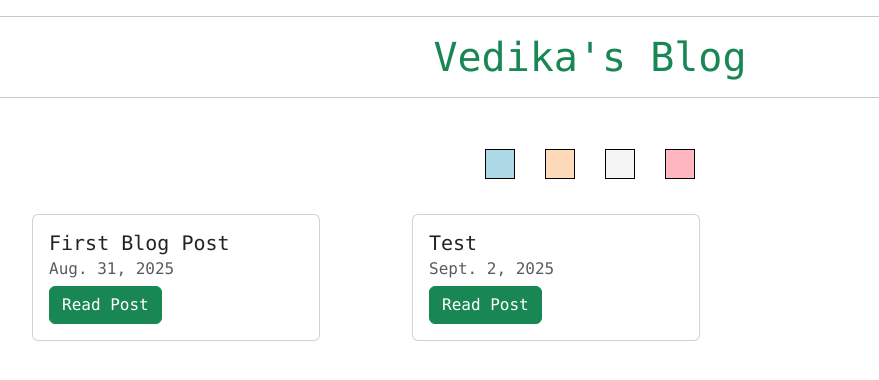
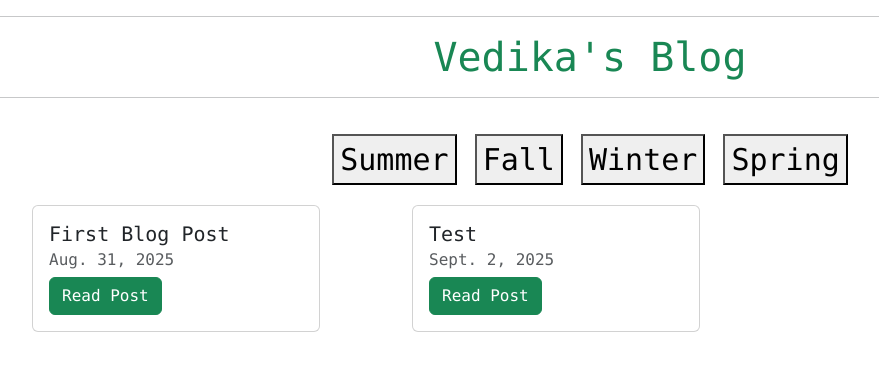
Before and after one commit to VC-create/gratitude, a Django app: page / in a window 1280 px wide. Shown: the top 380 px of the page, without its empty margins (50-929 px from the left). Run offline with Django 5.2, Linux system fonts and the light colour scheme; data comes from the database, SQL or seed files in the repository.

Commit message:
linked the multiple stylesheets!

```diff
--- /dev/null
+++ b/pages/static/fall.css
@@ -0,0 +1,3 @@
+body{
+    background-color:peachpuff;
+}
--- a/pages/static/script.js
+++ b/pages/static/script.js
@@ -1,23 +1,36 @@
-switches = document.getElementsByClassName("swtich");
+function toggleTheme(theme) {
+
+            // Obtain the name of stylesheet
+            // as a parameter and set it
+            // using href attribute.
+            let themeLink = document
+                .getElementById('theme');
+
+            themeLink.href = "/static/" + theme
+        }
+
+
+
+//switches = document.getElementsByClassName("switch");
 
 //loops through switches
-for(i of switches){
+//for(let i of switches){
     //this adds event listener to each of the switches
-    i.addEventListener("click", () => {
-        theme = i.dataset.theme;
-        setTheme(theme)
-    })
-}
+    //i.addEventListener("click", () => {
+        //let theme = i.dataset.theme;
+        //setTheme(theme)
+    //})
+//}
 
-function setTheme(theme){
-    switch(theme){
-        case "summer": document.getElementById("switcher-id").href = "/static/summer.css"
-        return;
-        case "fall": document.getElementById("switcher-id").href = ".static/fall.css"
-        return;
-        case "winter": document.getElementById("switcher-id").href = ".static/winter.css"
-        return;
-        case "spring": document.getElementById("switcher-id").href = ".static/spring.css"
-        return;
-    }
-}
+//function setTheme(theme){
+    //switch(theme){
+        //case "summer": document.getElementById("switcher-id").href = "/static/summer.css";
+        //return;
+        //case "fall": document.getElementById("switcher-id").href = ".static/fall.css"
+        //return;
+        //case "winter": document.getElementById("switcher-id").href = ".static/winter.css"
+        //return;
+        //case "spring": document.getElementById("switcher-id").href = ".static/spring.css"
+        //return;
+    //}
+//}
--- /dev/null
+++ b/pages/static/spring.css
@@ -0,0 +1,3 @@
+body{
+    background-color:lightpink;
+}
--- a/pages/static/style.css
+++ b/pages/static/style.css
@@ -1,10 +1,10 @@
 
-:root{
+/*:root{
     --summer:lightblue;
     --fall:peachpuff;
     --winter:whitesmoke;
     --spring:lightpink;
-}
+}*/
 
 body{
     font-family:monaco;
@@ -17,13 +17,12 @@ header{
     padding:20px;
 }
 
-/*use . for classes and # for ids*/
+/*use . for classes and # for ids
 .theme-switches{
     display:flex;
     justify-content: center;
 }
 
-/*this is what styles those boxes on the screen*/
 .switch{
     height:30px;
     width:30px;
@@ -43,4 +42,4 @@ header{
 }
 #theme4{
     background-color: var(--spring);
-}
+}*/
--- a/pages/static/summer.css
+++ b/pages/static/summer.css
@@ -1,3 +1,3 @@
 body{
-    background-color:blue;
+    background-color:lightblue;
 }
--- /dev/null
+++ b/pages/static/winter.css
@@ -0,0 +1,3 @@
+body{
+    background-color:whitesmoke;
+}
--- a/pages/templates/base.html
+++ b/pages/templates/base.html
@@ -9,9 +9,7 @@
     <!--the next line brings in bootstrap-->
     <link href="https://cdn.jsdelivr.net/npm/bootstrap@5.3.8/dist/css/bootstrap.min.css" rel="stylesheet" integrity="sha384-sRIl4kxILFvY47J16cr9ZwB07vP4J8+LH7qKQnuqkuIAvNWLzeN8tE5YBujZqJLB" crossorigin="anonymous">
     <!--putting it after the bootstrap line will make the css file override the bootstrap-->
-    <!--this next stylesheet is the sylesheet we switch to-->
-    <link rel="stylesheet" id="switcher-id" href="">
-    <link rel="stylesheet" href="{% static 'style.css' %}">
+    <link id="theme" rel="stylesheet" href="{% static 'style.css' %}">
     <script src="{% static 'script.js' %}" defer></script>
   </head>
 
@@ -22,12 +20,18 @@
     <hr>
 
     <header>
-      <div class="theme-switches">
-        <div data-theme="summer" class="switch" id="theme1"></div>
-        <div data-theme="fall" class="switch" id="theme2"></div>
-        <div data-theme="winter" class="switch" id="theme3"></div>
-        <div data-theme="spring" class="switch" id="theme4"></div>
+      <div>
+        <button onclick="toggleTheme('summer.css')">Summer</button>
+        <button onclick="toggleTheme('fall.css')">Fall</button>
+        <button onclick="toggleTheme('winter.css')">Winter</button>
+        <button onclick="toggleTheme('spring.css')">Spring</button>
       </div>
+      <!--<div class="theme-switches">
+        <button data-theme="summer" class="switch" id="theme1"></button>
+        <button data-theme="fall" class="switch" id="theme2"></button>
+        <button data-theme="winter" class="switch" id="theme3"></button>
+        <button data-theme="spring" class="switch" id="theme4"></button>
+      </div>-->
     </header>
 
     <div class = "container">
```
